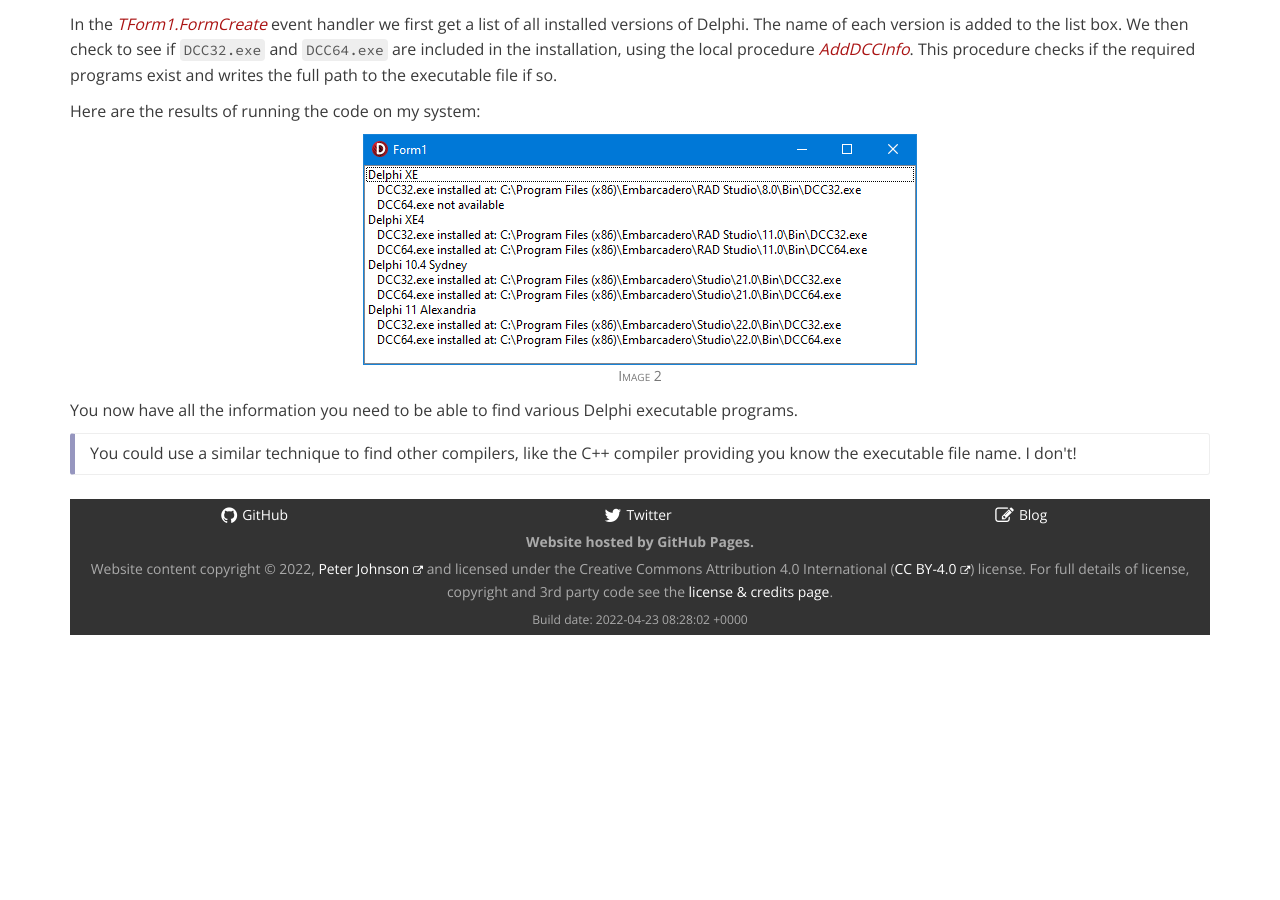
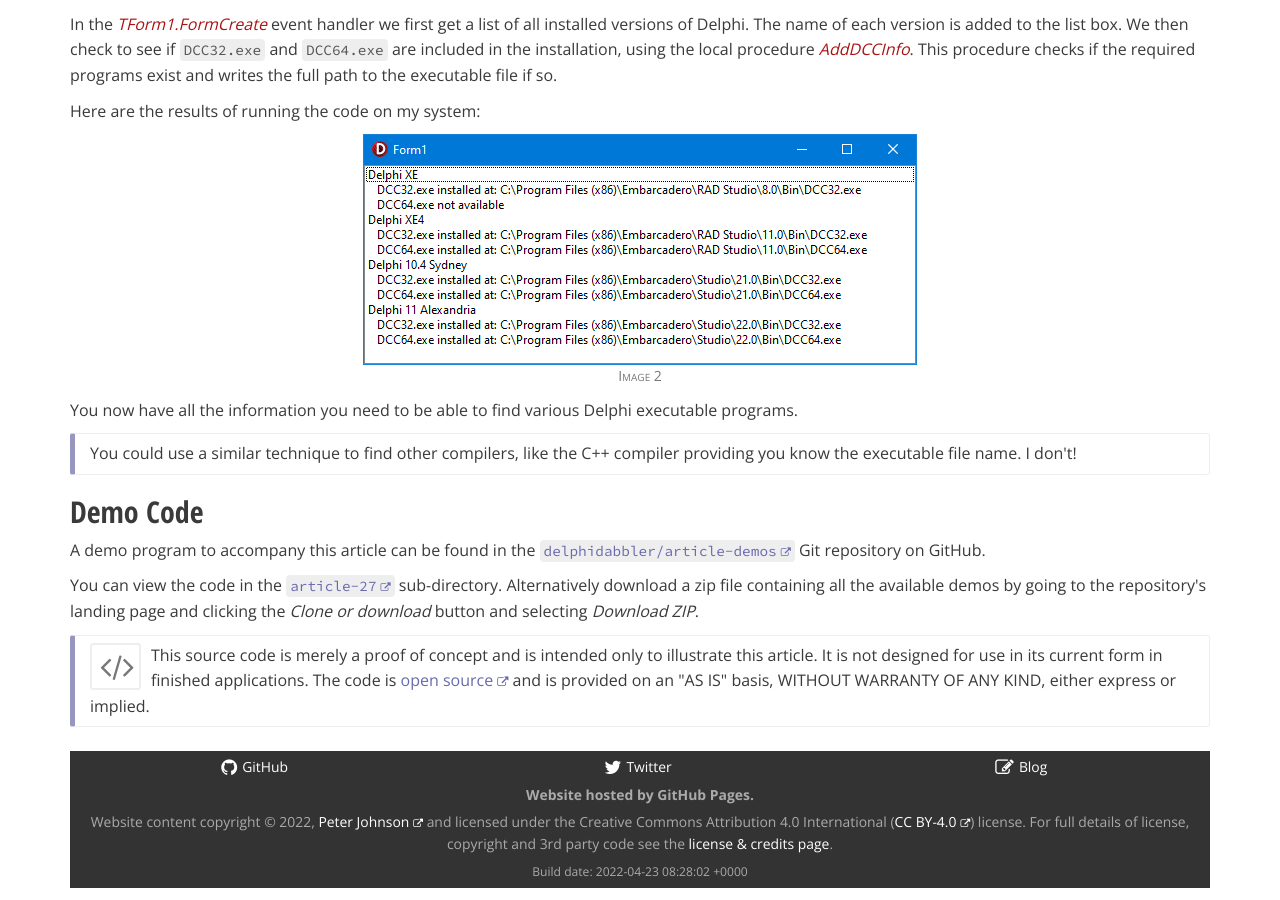
Before and after one commit to delphidabbler/delphidabbler.github.io, a Jekyll site: the page built from _articles/article-27.html, in a window 1280 px wide and 900 px high, scrolled down 6562 px. Built offline with Jekyll 4.4.1, drawn with Linux system fonts in a browser that asks for light colours; nearby versions of some CDN libraries; comment, search, counter and statistics services are not loaded; before the commit the page ends 7209 px from its top, so only the background shows below that.

Commit message:
Update article#27 to link to new demo code

```diff
--- a/_articles/article-27.html
+++ b/_articles/article-27.html
@@ -33,6 +33,7 @@
         </div>
     </nav>
 </section>
+
 <section id="intro">
     <h2>Introduction</h2>
 
@@ -65,6 +66,7 @@
         routine. The code also uses <strong>for .. in</strong> loops quite extensively.</p>
 
 </section>
+
 <section id="valid">
     <h2>Find valid Delphi installations</h2>
 
@@ -780,3 +782,22 @@
         providing you know the executable file name. I don't!</p>
 
 </section>
+
+<section id="demo">
+
+	<h2>
+		Demo Code
+	</h2>
+
+	<p>
+		A demo program to accompany this article can be found in the <code><a href="https://github.com/delphidabbler/article-demos">delphidabbler/article-demos</a></code> Git repository on GitHub.
+	</p>
+
+	<p>
+		You can view the code in the <code><a href="https://github.com/delphidabbler/article-demos/tree/master/article-27">article-27</a></code> sub-directory. Alternatively download a zip file containing all the available demos by going to the repository's landing page and clicking the <em>Clone or download</em> button and selecting <em>Download ZIP</em>.
+	</p>
+
+	<p class="callout callout-info">
+    <span class="fa fa-code fa-x-pad-right fa-2x fa-pull-left fa-border text-muted"></span>This source code is merely a proof of concept and is intended only to illustrate this article. It is not designed for use in its current form in finished applications. The code is <a href="https://github.com/delphidabbler/article-demos/blob/master/README.md#license">open source</a> and is provided on an &quot;AS IS&quot; basis, WITHOUT WARRANTY OF ANY KIND, either express or implied.
+
+</section>
```
